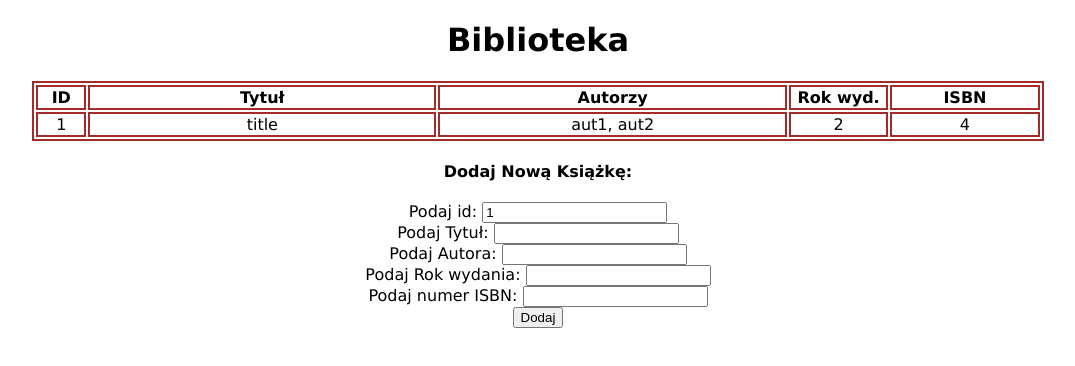
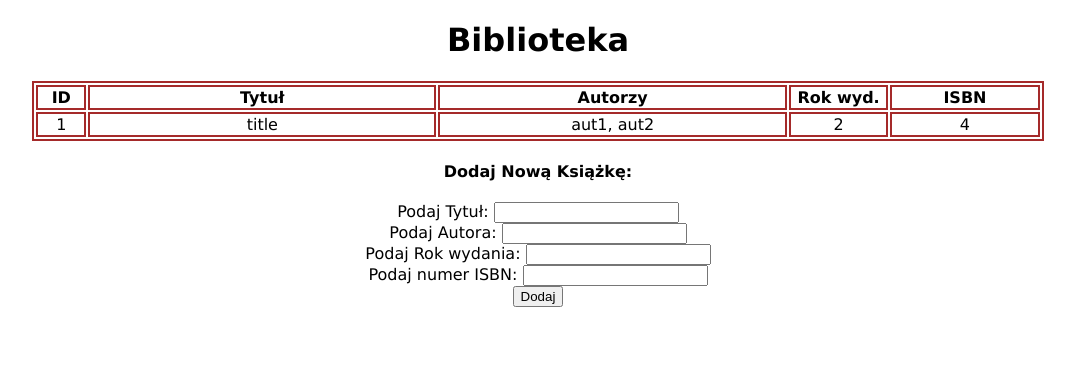
Before and after one commit to BladeStudios/biblioteka, an Angular app: page / in a window 1280 px wide. Shown: the top 366 px of the page, without its empty margins (102-1177 px from the left). Built offline with nearby package versions, Linux system fonts and the light colour scheme.

Commit message:
automatyczne generowanie ID w dodawaniu ksiazek

```diff
--- a/src/app/add-book/add-book.component.html
+++ b/src/app/add-book/add-book.component.html
@@ -1,9 +1,16 @@
 <h4>Dodaj Nową Książkę:</h4>
 <div class="component">
-    <div>Podaj id: <input type="number" [(ngModel)]="newBook.id"/></div>
+    <!--<div>Podaj id: <input type="number" [(ngModel)]="newBook.id"/></div>-->
+    <!--<form class="form-inline" (ngSubmit)="addNewBook(title.value,author.value,releaseYear.value,isbn.value)">
+        <div>Tytuł: <input #title name="title"></div>
+        <div>Autor: <input #author name="author"></div>
+        <div>Rok wydania: <input #releaseYear name="releaseYear"></div>
+        <div>ISBN: <input #isbn name="isbn"></div>
+        <div><button type="submit">Dodaj</button></div>
+    </form>-->
     <div>Podaj Tytuł: <input type="text" [(ngModel)]="newBook.title"/></div>
-    <div>Podaj Autora: <input type="text" [(ngModel)]="newBook.author"/></div>
-    <div>Podaj Rok wydania: <input type="number" [(ngModel)]="newBook.year"/></div>
+    <div>Podaj Autora: <input type="text" [(ngModel)]="newBook.authors[0]"/></div>
+    <div>Podaj Rok wydania: <input type="number" [(ngModel)]="newBook.releaseYear"/></div>
     <div>Podaj numer ISBN: <input type="number" [(ngModel)]="newBook.ISBN"/></div>
     <button (click)="addNewBook()">Dodaj</button>
 </div>
--- a/src/app/add-book/add-book.component.ts
+++ b/src/app/add-book/add-book.component.ts
@@ -1,5 +1,6 @@
 import { Component, OnInit, Output, EventEmitter } from '@angular/core';
 import { Book } from '../book'
+import { BookService } from '../book.service';
 
 @Component({
   selector: 'app-add-book',
@@ -8,19 +9,45 @@ import { Book } from '../book'
 })
 export class AddBookComponent implements OnInit {
 @Output() addBook: EventEmitter<Book> = new EventEmitter();
-newBook: Book = new Book(1,'',[""],null,null);
-  constructor() { }
+
+newBook: Book = new Book(null,'',[""],null,null);
+books: Array<Book>;
+//newBook: Book;
+
+  constructor(private bookService: BookService) {
+      this.books = bookService.getBooks();
+  }
 
   ngOnInit() {
   }
 
-  addNewBook() {
+  addNewBook(){
+    this.newBook.$id=this.books[this.books.length-1].$id+1;
+    console.log(this.newBook);
+    this.books.push(this.newBook);
     this.addBook.emit(this.newBook);
+    this.newBook.$title='';
+    this.newBook.$authors=[];
+    this.newBook.$releaseYear=null;
+    this.newBook.$ISBN=null;
+    //let lastId = this.books.length;
+    //let newBook: Book = new Book(lastId,title,[author],releaseYear,isbn);
+    //this.books.push(newBook);
+    /*{
+      id: lastId+1,
+      title: title,
+      authors: [author],
+      releaseYear: releaseYear,
+      ISBN: isbn
+    }*/
+    /*this.addBook.emit(this.newBook);
     this.newBook.$id = null;
+    this.newBook.$id = this.books.length;
     this.newBook.$title = '';
     this.newBook.$authors = [""];
     this.newBook.$releaseYear = null;
-    this.newBook.$ISBN = null;
+    this.newBook.$ISBN = null;*/
+
   }
 
 }
```
